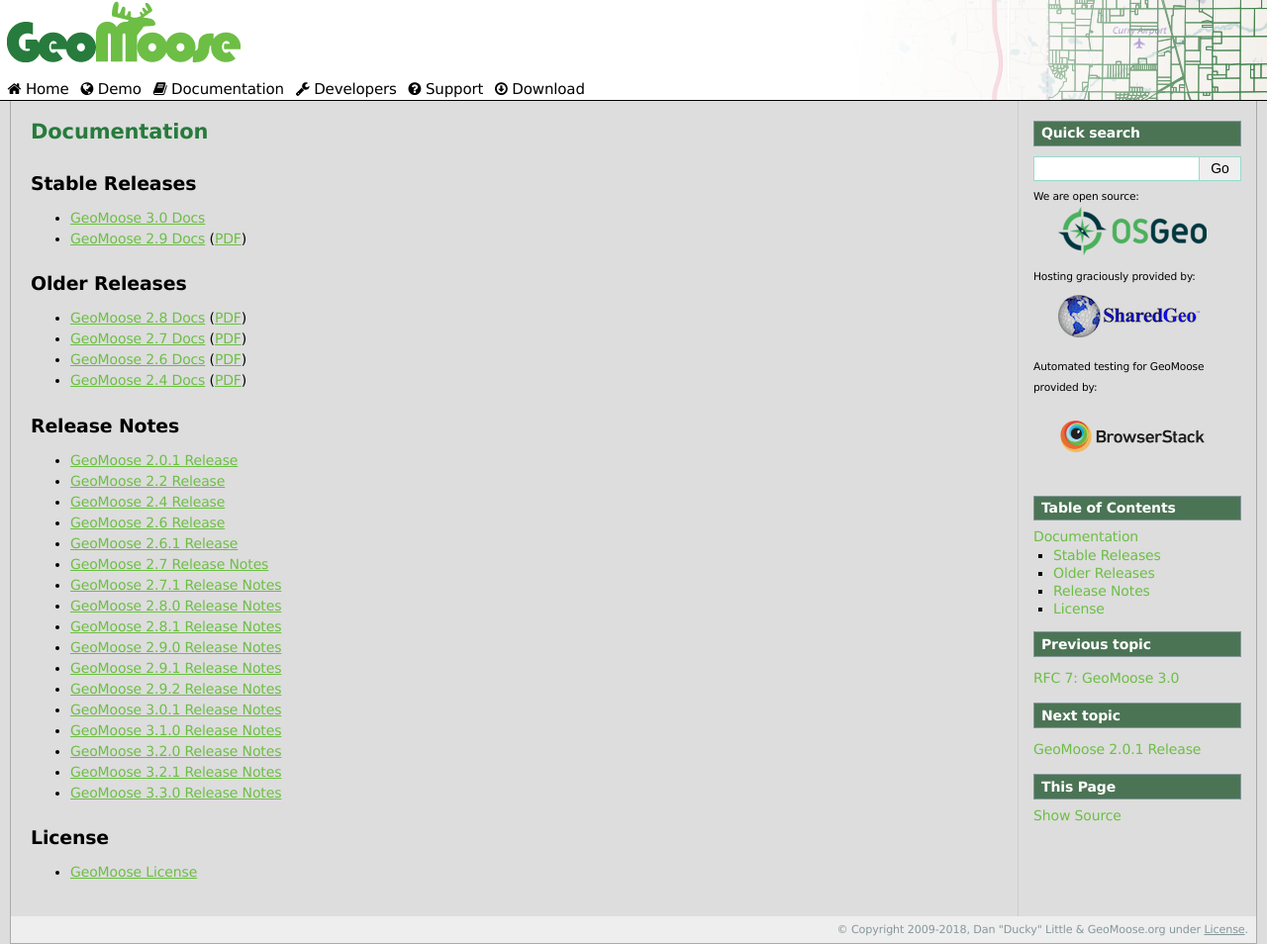
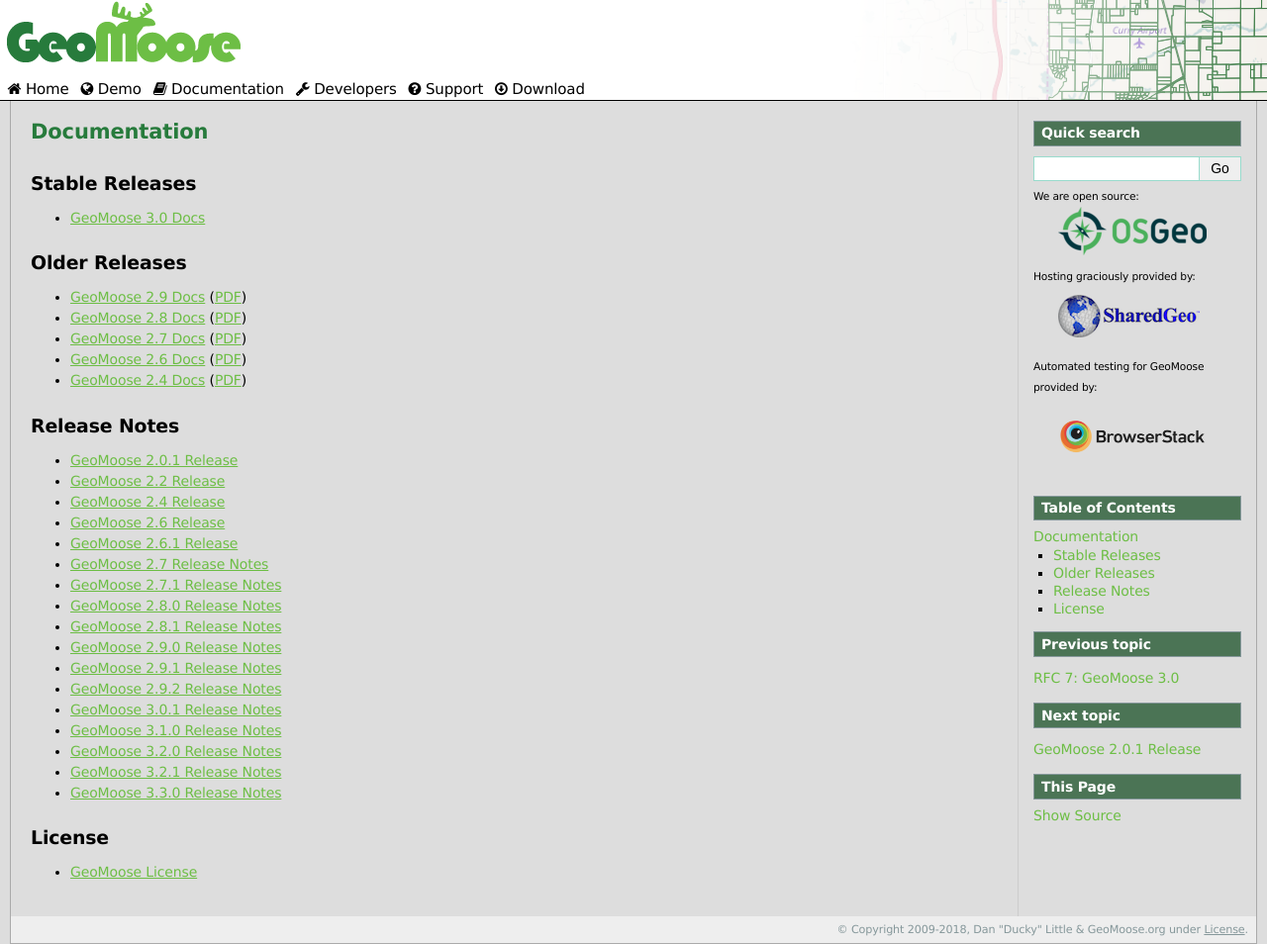
Before and after one commit to herambchaudhari4121/geomoose-website, a Sphinx documentation site: the page built from source/documentation.rst, in a window 1280 px wide and 954 px high. Shown: the whole window at 99% size. Built offline with Sphinx 7.4.7, drawn with Linux system fonts in a browser that asks for light colours.

```diff
--- a/source/documentation.rst
+++ b/source/documentation.rst
@@ -6,10 +6,10 @@ Documentation
 Stable Releases
 ^^^^^^^^^^^^^^^
 * `GeoMoose 3.0 Docs <https://geomoose.github.io/gm3/>`__
-* `GeoMoose 2.9 Docs <https://docs.geomoose.org/2.9/index.html>`__ (`PDF <https://docs.geomoose.org/2.9/GeoMOOSE.pdf>`__)
 
 Older Releases
 ^^^^^^^^^^^^^^
+* `GeoMoose 2.9 Docs <https://docs.geomoose.org/2.9/index.html>`__ (`PDF <https://docs.geomoose.org/2.9/GeoMOOSE.pdf>`__)
 * `GeoMoose 2.8 Docs <https://docs.geomoose.org/2.8/index.html>`__ (`PDF <https://docs.geomoose.org/2.8/GeoMOOSE.pdf>`__)
 * `GeoMoose 2.7 Docs <https://docs.geomoose.org/2.7/index.html>`__ (`PDF <https://docs.geomoose.org/2.7/GeoMOOSE.pdf>`__)
 * `GeoMoose 2.6 Docs <https://docs.geomoose.org/2.6/index.html>`__ (`PDF <https://docs.geomoose.org/2.6/GeoMOOSE.pdf>`__)
```
